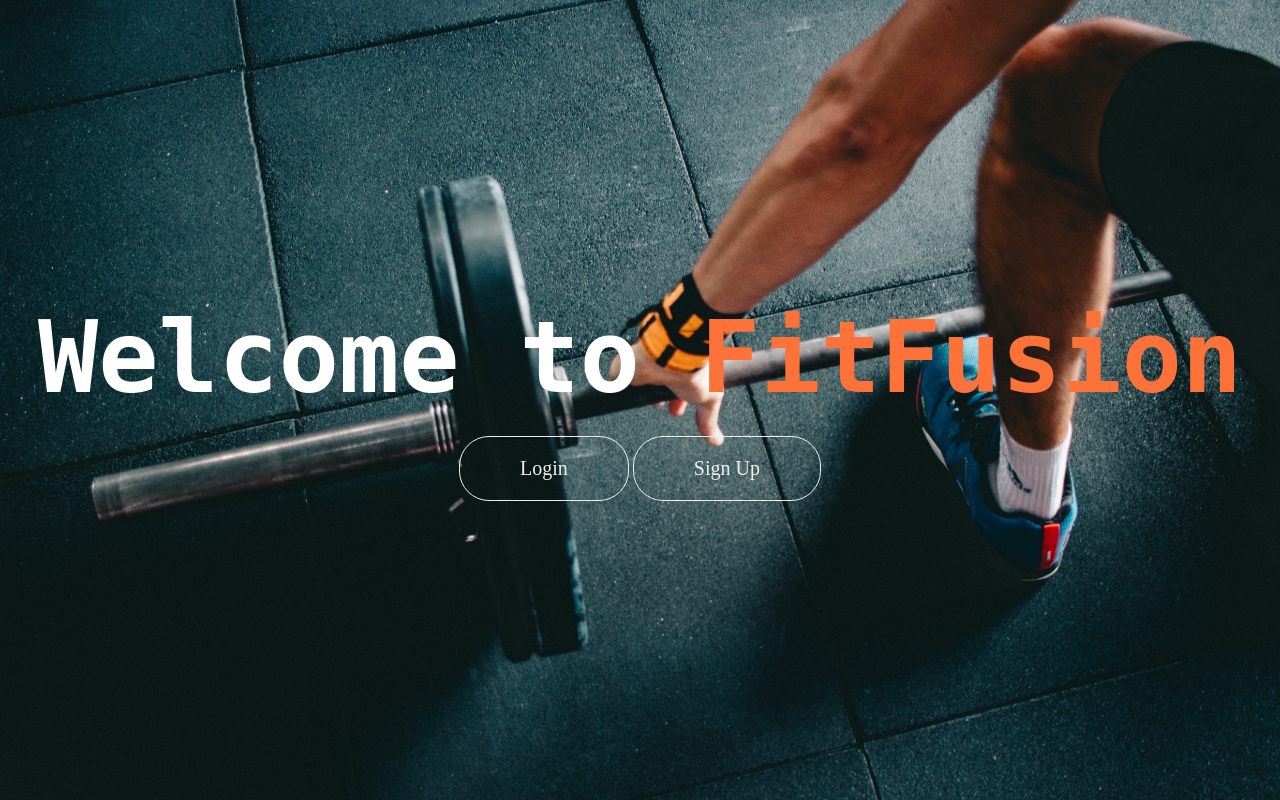
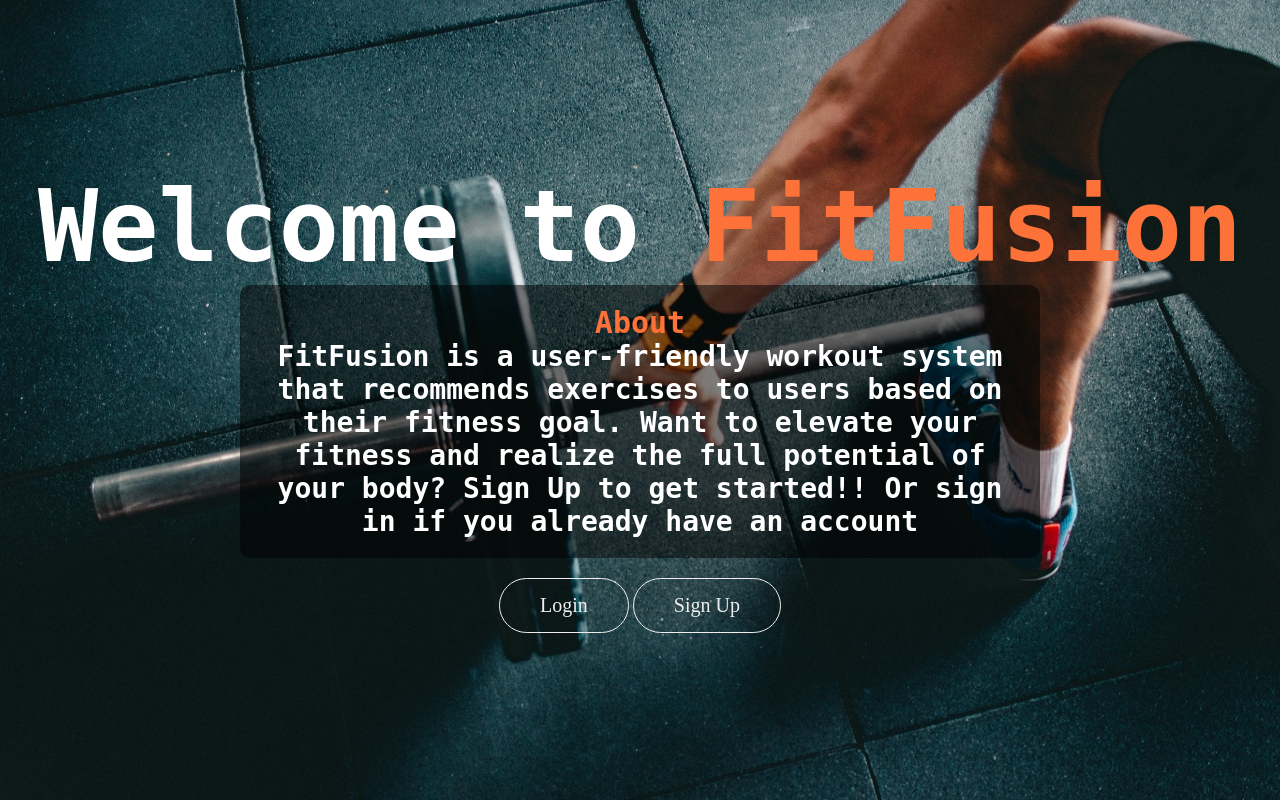
Before and after one commit to OdonkorJo/FITFUSION, a PHP site: page /view/index.php in a window 1280 px wide. Run offline with PHP 8.4, Linux system fonts and the light colour scheme.

Commit message:
index page mods

```diff
--- a/css/Homepage.css
+++ b/css/Homepage.css
@@ -453,6 +453,37 @@ a.btn:hover{
 
 .auth-buttons .btn {
     padding: 20px 60px;
+    border-radius: 30px;
+    font-size: 20px;
+}
+
+.auth-buttons .btn:hover {
+    transform: scale(1.07);
+    transition: transform 0.3s ease;
+}
+
+.additional-text-container {
+    text-align: center;
+    max-width: 800px;
+    margin: 0 auto;
+    background-color: rgba(0, 0, 0, 0.5);
+    padding: 20px;
+    border-radius: 10px;
+}
+
+.additional-text {
+    font-size: 28px;
+    color: white;
+	font-family: monospace;
+}
+
+.auth-buttons {
+    text-align: center; /* Center-align the buttons */
+    margin-top: 20px; /* Add some top margin */
+}
+
+.auth-buttons .btn {
+    padding: 15px 40px; /* Adjust button padding */
     border-radius: 30px; /* Increase the border-radius for more rounded ends */
     font-size: 20px; /* Increase the font size */
 }
@@ -461,3 +492,9 @@ a.btn:hover{
     transform: scale(1.07);
     transition: transform 0.3s ease;
 }
+
+.About {
+	font-size: 30px;
+	font-family: monospace;
+	color: #FD7238;
+}
--- a/view/index.php
+++ b/view/index.php
@@ -19,6 +19,10 @@
         <!-- Welcome Text -->
         <div class="welcome-text">
             <h1>Welcome to <span id="fit">FitFusion</span></h1>
+            <div class="additional-text-container">
+            <h2 class = "About"> About </h2>
+        <h2 class="additional-text">FitFusion is a user-friendly workout system that recommends exercises to users based on their fitness goal. Want to elevate your fitness and realize the full potential of your body? Sign Up to get started!! Or sign in if you already have an account</h2>
+    </div>
             <!-- Text and Buttons Container -->
             <div class="text-buttons-container">
                 <!-- <h2 class="sub-heading">Transform your body, Transform your life!</h2> -->
```
